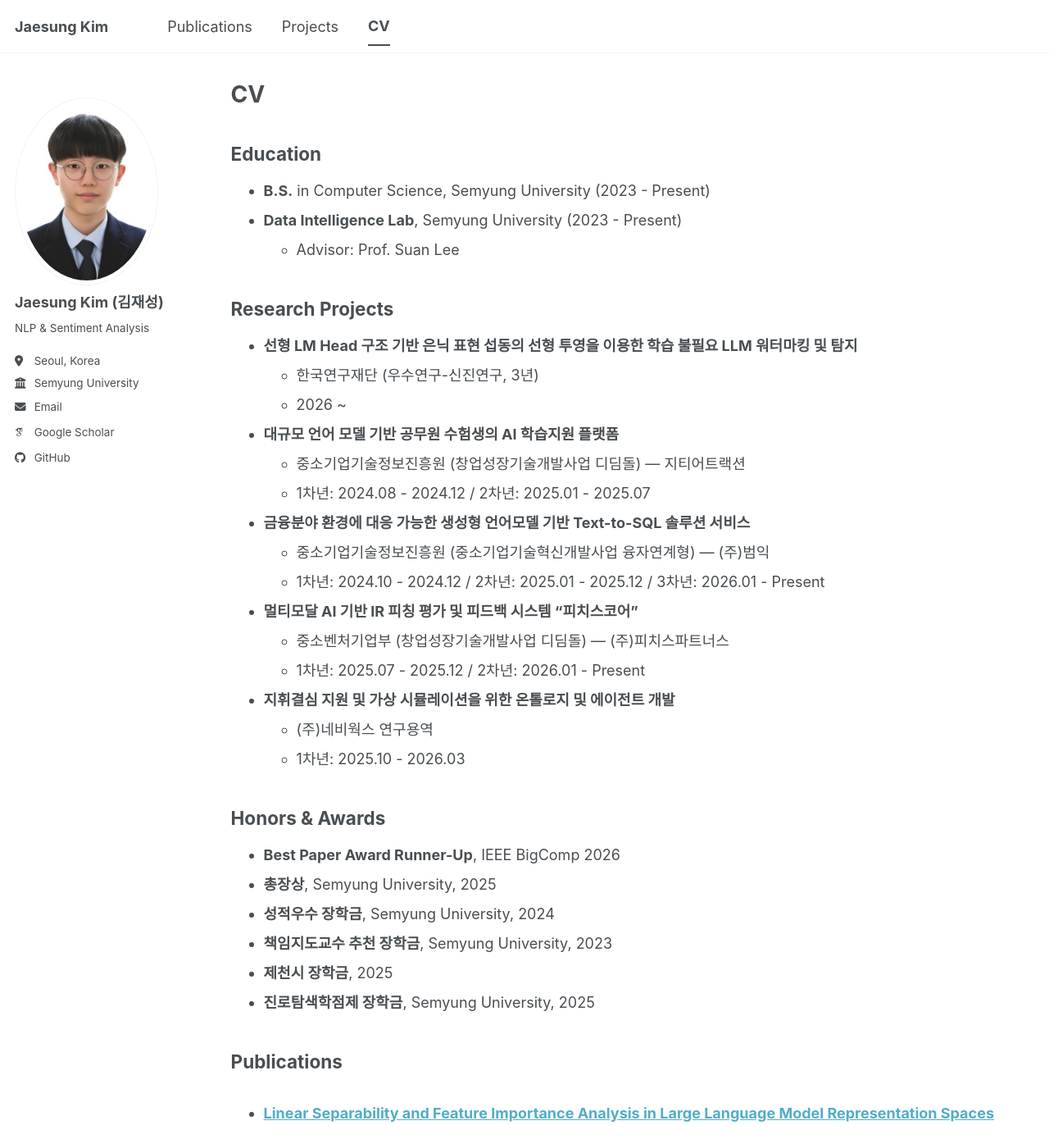
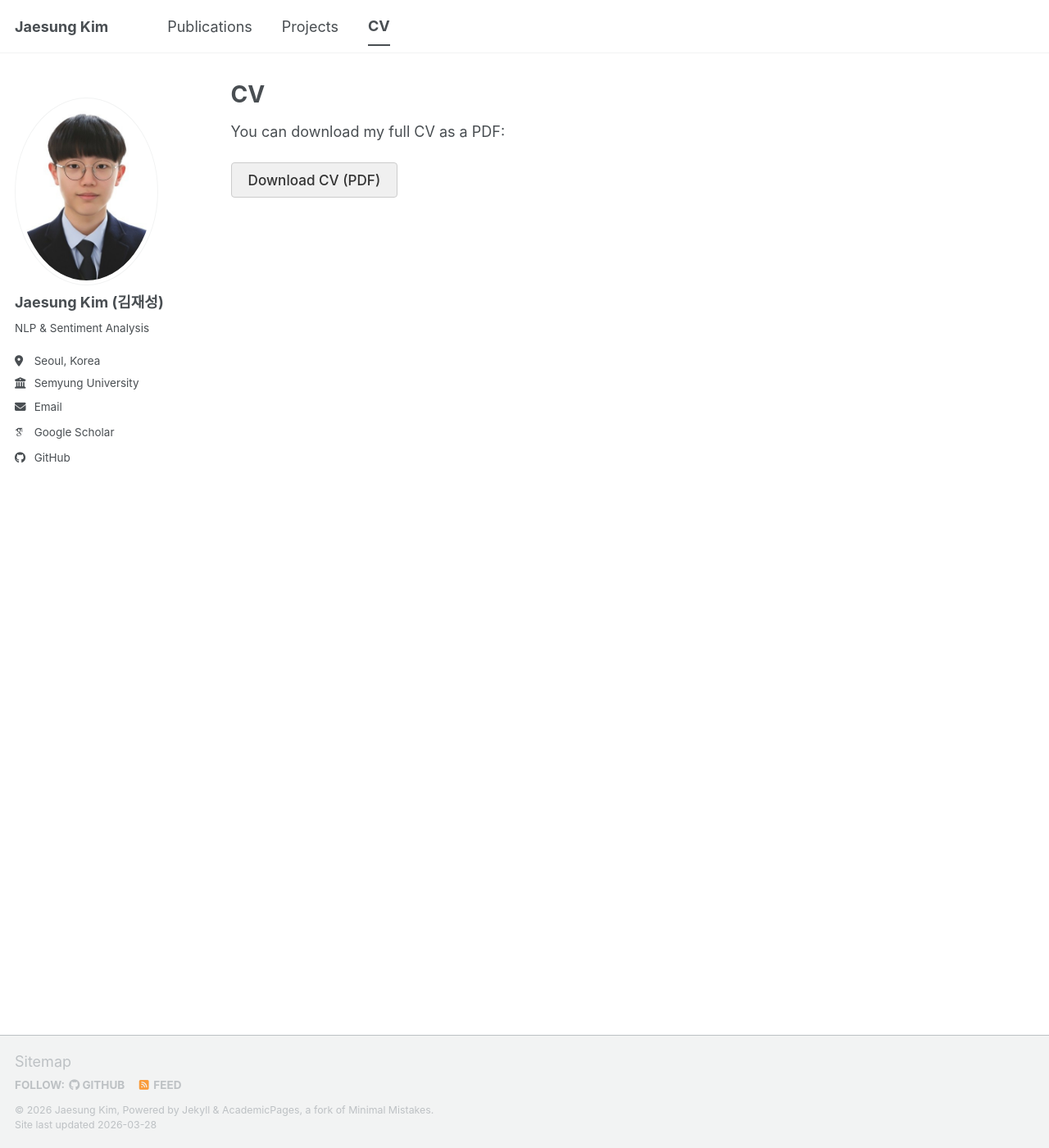
Before and after one commit to thisiskorea/CV, a Jekyll site: the page built from _pages/cv.md, in a window 1280 px wide and 1400 px high. Shown: the whole window at 82% size. Built offline with Jekyll 4.4.1, drawn with Linux system fonts in a browser that asks for light colours; some web fonts are replaced; a script bundle is joined from its source files by our own code; library files that are not in the unit come from our copies; some of the changed text lies outside the part shown.

Commit message:
Add activities to timeline, replace CV page with PDF download
- Timeline: Capstone I & II, Upstage Hackathon, Hands-on Skill-up lecture
- Activity category (purple) added to legend
- CV page now links to uploaded PDF

https://claude.ai/code/session_01CU9SVkWVuVsgHzfbJU88mX

```diff
--- a/_pages/cv.md
+++ b/_pages/cv.md
@@ -9,51 +9,6 @@ redirect_from:
 
 {% include base_path %}
 
-## Education
+You can download my full CV as a PDF:
 
-* **B.S.** in Computer Science, Semyung University (2023 - Present)
-* **Data Intelligence Lab**, Semyung University (2023 - Present)
-  * Advisor: Prof. Suan Lee
-
-## Research Projects
-
-* **선형 LM Head 구조 기반 은닉 표현 섭동의 선형 투영을 이용한 학습 불필요 LLM 워터마킹 및 탐지**
-  * 한국연구재단 (우수연구-신진연구, 3년)
-  * 2026 ~
-
-* **대규모 언어 모델 기반 공무원 수험생의 AI 학습지원 플랫폼**
-  * 중소기업기술정보진흥원 (창업성장기술개발사업 디딤돌) — 지티어트랙션
-  * 1차년: 2024.08 - 2024.12 / 2차년: 2025.01 - 2025.07
-
-* **금융분야 환경에 대응 가능한 생성형 언어모델 기반 Text-to-SQL 솔루션 서비스**
-  * 중소기업기술정보진흥원 (중소기업기술혁신개발사업 융자연계형) — (주)범익
-  * 1차년: 2024.10 - 2024.12 / 2차년: 2025.01 - 2025.12 / 3차년: 2026.01 - Present
-
-* **멀티모달 AI 기반 IR 피칭 평가 및 피드백 시스템 "피치스코어"**
-  * 중소벤처기업부 (창업성장기술개발사업 디딤돌) — (주)피치스파트너스
-  * 1차년: 2025.07 - 2025.12 / 2차년: 2026.01 - Present
-
-* **지휘결심 지원 및 가상 시뮬레이션을 위한 온톨로지 및 에이전트 개발**
-  * (주)네비웍스 연구용역
-  * 1차년: 2025.10 - 2026.03
-
-## Honors & Awards
-
-* **Best Paper Award Runner-Up**, IEEE BigComp 2026
-* **총장상**, Semyung University, 2025
-* **성적우수 장학금**, Semyung University, 2024
-* **책임지도교수 추천 장학금**, Semyung University, 2023
-* **제천시 장학금**, 2025
-* **진로탐색학점제 장학금**, Semyung University, 2025
-
-## Publications
-
-  <ul>{% for post in site.publications reversed %}
-    {% include archive-single-cv.html %}
-  {% endfor %}</ul>
-
-## Skills
-
-* **Languages:** Python, C++
-* **Frameworks:** PyTorch, Hugging Face Transformers
-* **Tools:** Git, Docker, Linux
+<a href="{{ base_path }}/files/cv_kimjaeseong (1).pdf" style="display:inline-block;padding:8px 20px;font-size:0.95em;font-weight:500;color:#333;background:#f0f0f0;border:1px solid #ccc;border-radius:4px;text-decoration:none;transition:background 0.2s;">Download CV (PDF)</a>
```
Also changed, not shown: _pages/about.md (+28 -0 lines).
